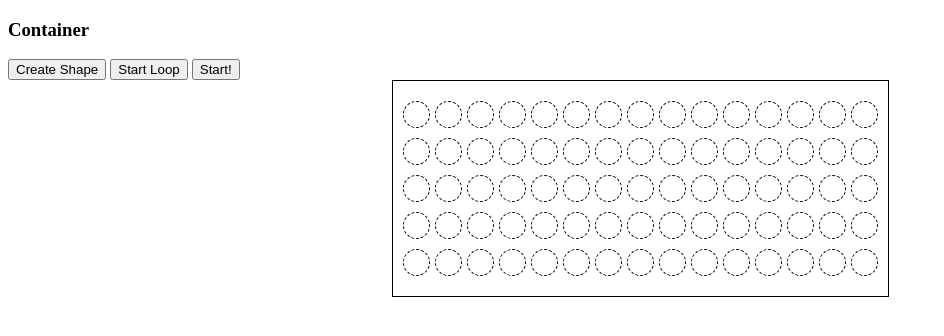
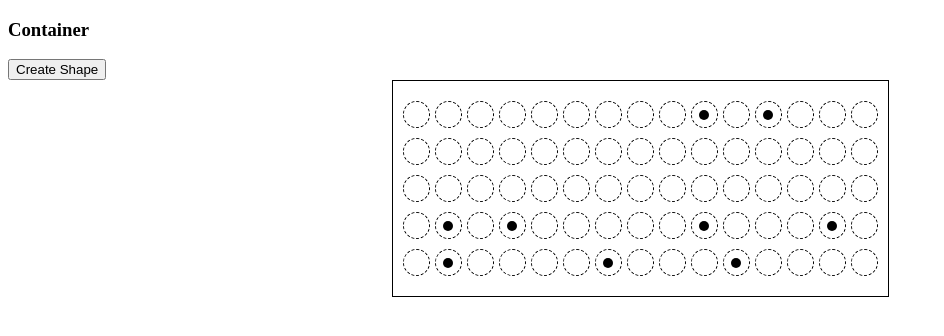
Before and after one commit to NioceDesu/Exp-16-Tone.js, a plain HTML site: page index.html in a window 1280 px wide. Both pictures are taken after a click on the button "Create Shape". Shown: the whole page, without its empty margins (0-944 px from the left). Drawn offline with Linux system fonts and the light colour scheme.

Commit message:
Ininite Loop

```diff
--- a/index.html
+++ b/index.html
@@ -14,8 +14,6 @@
 <body>
     <h3>Container</h3>
     <input type="button" value="Create Shape" id="btnC">
-    <input type="button" value="Start Loop" id="btnP">
-    <input type="button" value="Start!" id="btnS">
     <div id="cont">
 
     </div>
--- a/index.js
+++ b/index.js
@@ -6,36 +6,15 @@ window.onload = () => {
     const DATA = {
         lines: 5,
         columns: 15,
-        speed: 400
+        speed: 200
     };
 
     //
     document.getElementById('btnC').addEventListener('click', () => {
-        createTimeLine(DATA);
-        //
-        /*setInterval(() => {
-            console.log('f');
-            synth.triggerAttackRelease('C2', '8n');
-        }, 600);*/
-    });
-    document.getElementById('btnP').addEventListener('click', () => {
-        if (document.getElementById('innerCont')) {
-            console.log('Started!');
-            //
-            TimeLineLooper(DATA);
+        if (!document.getElementById('innerCont')) {
+            createTimeLine(DATA);
         }
     });
-    document.getElementById('btnS').addEventListener('click', () => {
-        if (document.getElementById('innerCont')) {
-            if (document.getElementsByClassName('tones')) {
-                startIndex = 0;
-                AnimationStart(DATA);
-            }
-        }
-    });
-    //
-    //
-    //
 }
 
 function createTimeLine(DATA) {
@@ -57,11 +36,15 @@ function createTimeLine(DATA) {
     }
     //
     document.getElementById('cont').appendChild(innerCont);
+    //
+    TimeLineLooper(DATA);
 }
 //
+var randomValues = [];
+
 function TimeLineLooper(DATA) {
-    var randomValues = [];
-    const MaxTonesNB = 7;
+    randomValues = [];
+    const MaxTonesNB = 5;
     for (let i = 0; i < DATA.lines; i++) {
         randomValues.push(Math.floor(Math.random() * MaxTonesNB));
     }
@@ -69,9 +52,11 @@ function TimeLineLooper(DATA) {
     makePieces(DATA, randomValues);
 }
 //
-function makePieces(DATA, randomValues) {
+var indexes = [];
+
+function makePieces(DATA) {
     // Random Indexes
-    var indexes = [];
+    indexes = [];
     for (let i = 0; i < DATA.lines; i++) {
         var lines = [];
         let exist = false;
@@ -94,11 +79,13 @@ function makePieces(DATA, randomValues) {
         indexes.push(lines);
     }
     console.log(indexes);
-    TonesVisualizer(DATA, indexes);
+    TonesVisualizer(DATA);
 }
 //
-function TonesVisualizer(DATA, indexes) {
+function TonesVisualizer(DATA) {
     //
+    console.log('OUT');
+    startIndex = 0;
     let linesCount = 0,
         columnsCount = 0;
     var cols = document.getElementsByClassName('columns');
@@ -126,7 +113,8 @@ function TonesVisualizer(DATA, indexes) {
         }
         txtArray.push(txt);
     }
-    console.log(txtArray);
+    // console.log(indexes);
+    timeout(DATA);
 }
 //
 function clearShape() {
@@ -136,24 +124,9 @@ function clearShape() {
     }
 }
 //
-function AnimationStart(DATA) {
-    timeout(DATA);
-    /*var cols = document.getElementsByClassName('columns');
-    var lines = document.getElementsByClassName('lines');
-    for (let i = 0; i < DATA.columns; i++) {
-        for (let j = 0; j < DATA.lines; j++) {
-            var lineCols = lines[j].children;
-            // console.log(lineCols[i]);
-            if (lineCols[i].children.length > 0) {
-                console.log([i, j] + "| Filled");
-                synth.triggerAttackRelease('C4', '8n');
-            }
-        }
-    }*/
-}
-//
+function timeout(DATA) {
+    // console.log(indexes);
 
-function timeout(DATA) {
     setTimeout(function () {
         var lines = document.getElementsByClassName('lines');
         for (let j = 0; j < DATA.lines; j++) {
@@ -167,7 +140,10 @@ function timeout(DATA) {
         startIndex++;
         if (startIndex < 15)
             timeout(DATA);
+        else {
+            console.log("IN");
+            makePieces(DATA);
+        }
 
-    }, 200);
-
+    }, DATA.speed);
 }
```
